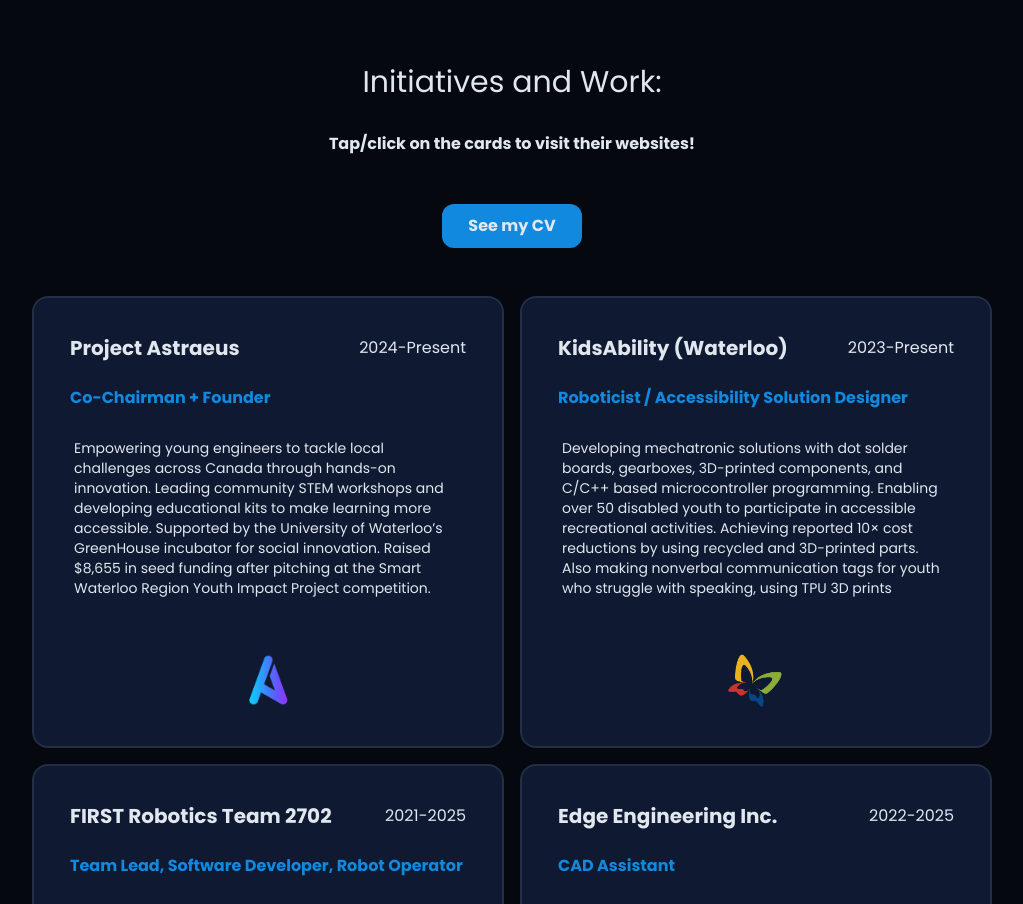
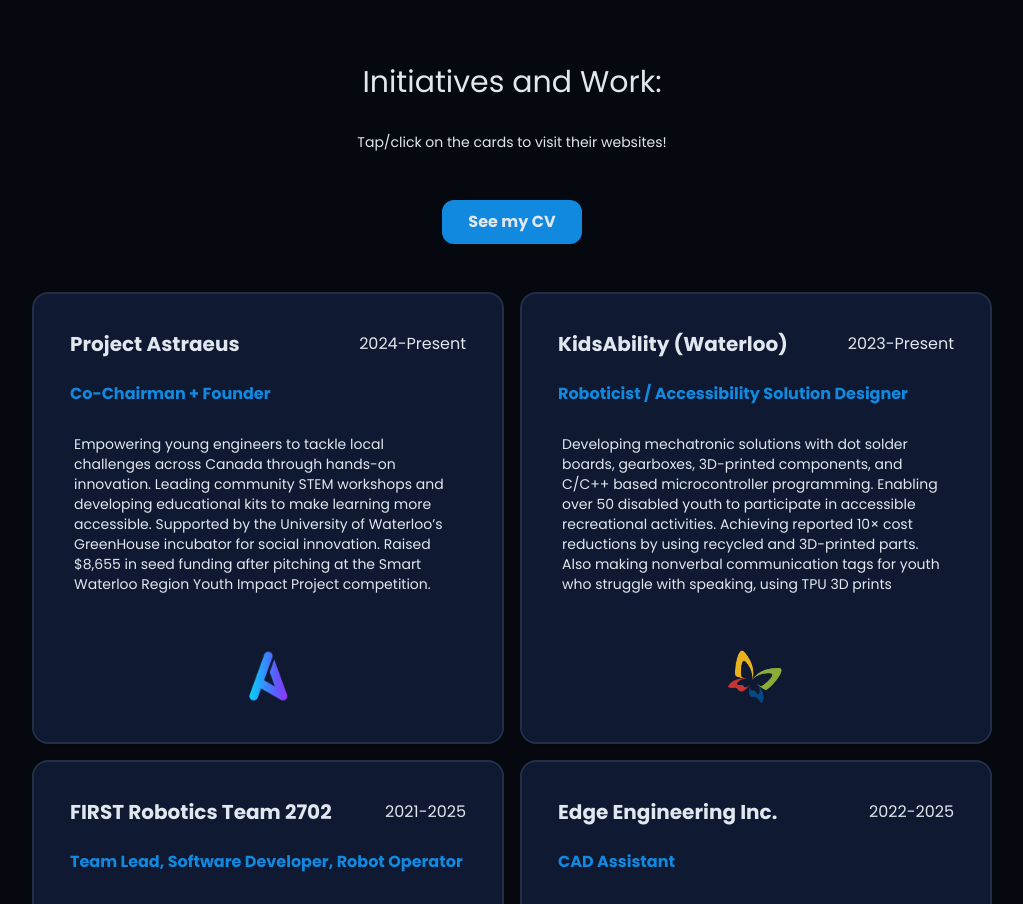
Before and after one commit to Aabjosh/Aabjosh-s-Portfolio, a React (Vite) app: page / in a window 1280 px wide. Shown: the part 4760-5664 px from the top of the page, without its empty margins (128-1151 px from the left). Built offline with nearby package versions, Linux system fonts and the light colour scheme.

Commit message:
Update ExperienceSection.jsx

```diff
--- a/src/components/ExperienceSection.jsx
+++ b/src/components/ExperienceSection.jsx
@@ -93,7 +93,7 @@
                 ))}
             </div>
             <h2 className="text-3xl md:text-3xl font-medium mb-8 text-center">Initiatives and Work:</h2>
-            <p className="text-center text-muted-foreground mb-12 max-w-2xl mx-auto font-bold">
+            <p className="text-center text-muted-foreground mb-12 max-w-2xl mx-auto text-sm">
                 Tap/click on the cards to visit their websites!
             </p>
             <div className="flex justify-center mb-12">
```
